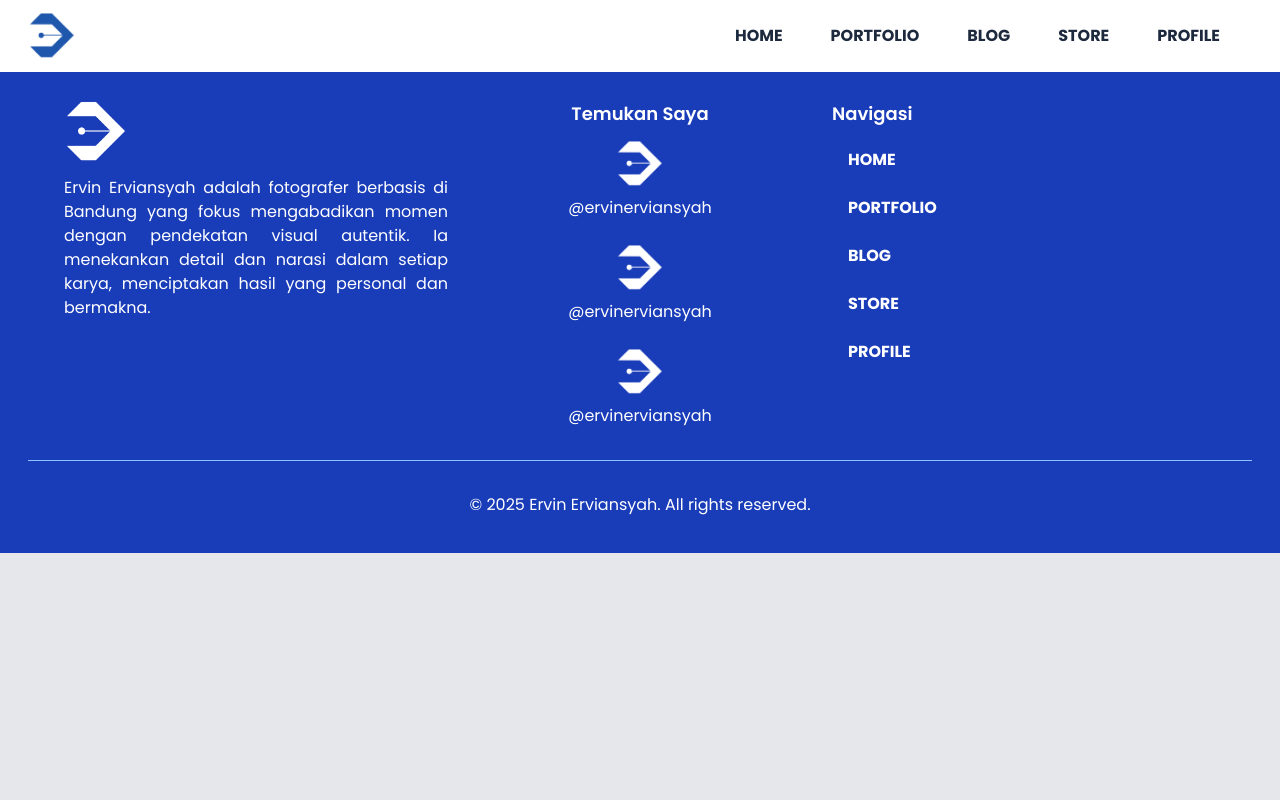
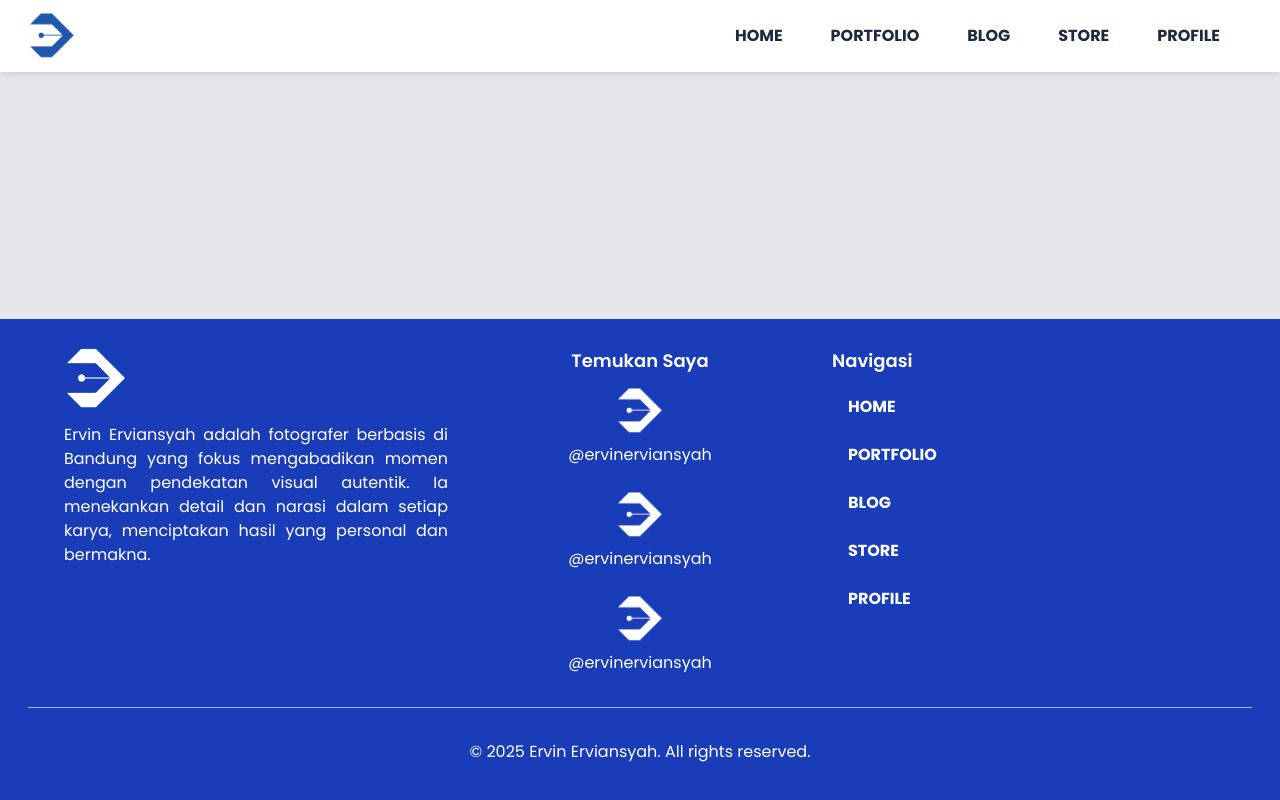
Before and after one commit to ervinerviansyah/ervinerviansyah.github.io, a website: page public/html/navigation/blog.html in a window 1280 px wide. Drawn offline with nearby package versions, Linux system fonts and the light colour scheme.

Commit message:
Memperbaiki bug space kosong di bawah footer

```diff
--- a/public/html/navigation/blog.html
+++ b/public/html/navigation/blog.html
@@ -64,6 +64,10 @@
             });
         </script>
     </header>
+
+<main class="mb-20 flex-1">
+
+</main>
 
     <footer>
         <section class="bg-blue-800 p-7">
```
Also changed, not shown: public/html/navigation/portfolio.html (+1 -1 lines), public/html/navigation/profile.html (+4 -0 lines), public/html/navigation/store.html (+4 -0 lines).
